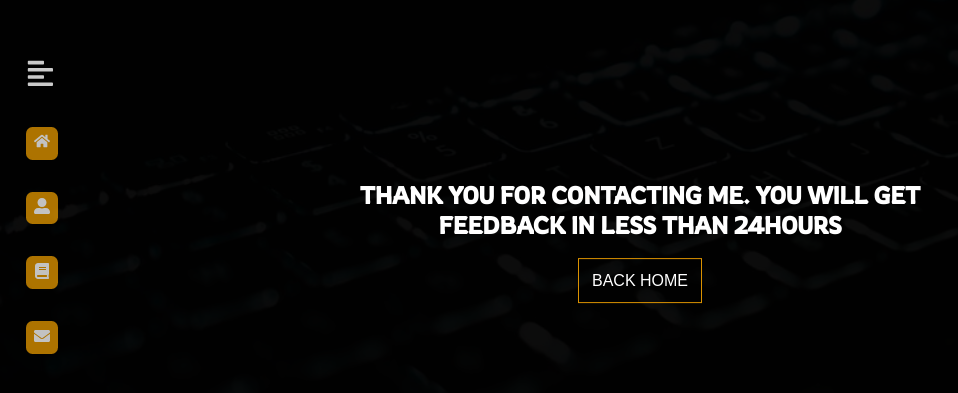
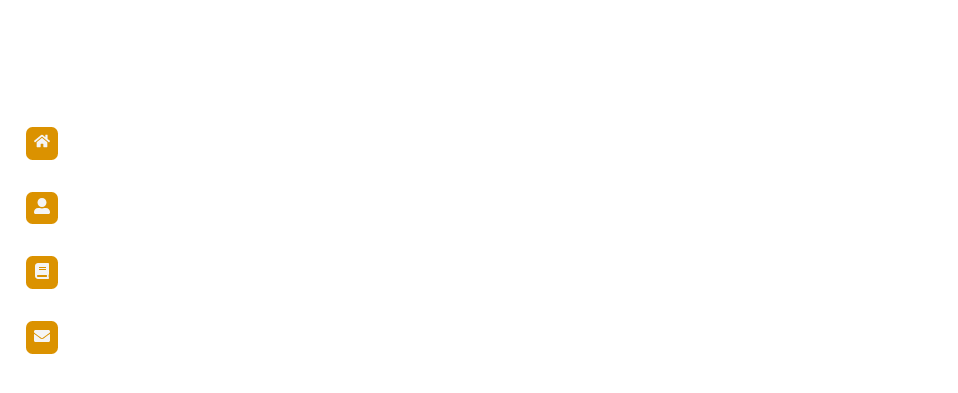
Before and after one commit to Khingz/port-web, a React (Create React App) app: page /page/success in a window 1280 px wide. Shown: the part 181-574 px from the top of the page, without its empty margins (0-958 px from the left). Built offline with nearby package versions, Linux system fonts and the light colour scheme; a web font is replaced by a local one.

Commit message:
netlify sucees page recreated into public folder

```diff
--- a/public/index.html
+++ b/public/index.html
@@ -16,7 +16,7 @@
     <title>Khingz - Welcome</title>
   </head>
   <body>
-    <form name="contact" netlify netlify-honeypot="bot-field" hidden>
+    <form name="contact" netlify netlify-honeypot="bot-field" action='/success/' hidden>
           <input type="text" name='name' className='fullname' placeholder='Enter full name' required/>
           <input type="email" name="email" className='email' placeholder='Enter your email' required />
           <textarea name="msg" className='message' cols="30" rows="5" placeholder='Please leave a message' required></textarea>
--- a/src/Pages/Contact.jsx
+++ b/src/Pages/Contact.jsx
@@ -13,7 +13,7 @@ const contact = () => {
       <li>
         <div className="timeline-content">
           <h4>Get in touch</h4>
-          <form action='/success' name="contact" method="POST" data-netlify="true" onSubmit='submit'>
+          <form action='/success/' name="contact" method="POST" data-netlify="true" onSubmit='submit'>
             <input type="hidden" name="form-name" value='contact' />
             <input type="text" name='name' className='fullname' placeholder='Enter full name' required/>
             <input type="email" name="email" className='email' placeholder='Enter your email' required />
--- a/src/Pages/Success.css
+++ /dev/null
@@ -1,32 +0,0 @@
-.success-container {
-    width: 100vw;
-    height: 100vh;
-    overflow: hidden;
-    position: relative;
-    background-color: rgba(0, 0, 0, 0.9);
-}
-
-.success-content {
-    position: absolute;
-    top: 50%;
-    left: 50%;
-    transform: translate(-50%, -50%);
-    text-align: center;
-}
-
-.success-content h4 {
-    font-size: 1.5rem;
-    font-family: 'Rowdies', cursive;
-}
-
-.success-content a {
-    color: white;
-    background-color: transparent;
-    border: 1px solid #db9200;
-    padding: 0.8rem;
-    transition: ease-in-out 0.5s;
-}
-
-.success-content a:hover {
-    background-color: #db9200;
-}
--- a/src/Pages/success.jsx
+++ /dev/null
@@ -1,16 +0,0 @@
-import { motion } from 'framer-motion'
-import { Link } from 'react-router-dom'
-import './Success.css'
-
-const Success = () => {
-  return (
-    <motion.div className='success-container'  initial={{scaleY: 0}} animate={{scaleY: 1}} exit={{scaleY: 0}} transition={{duration: 0.8}}>
-        <div className="success-content">
-            <h4>THANK YOU FOR CONTACTING ME. YOU WILL GET FEEDBACK IN LESS THAN 24HOURS</h4>
-            <Link to='/'>BACK HOME</Link>
-        </div>
-    </motion.div>
-  )
-}
-
-export default Success
--- a/src/component/AnimateRoute.js
+++ b/src/component/AnimateRoute.js
@@ -4,7 +4,6 @@ import About from '../Pages/About'
 import Contact from '../Pages/Contact'
 import Portfolio from '../Pages/Portfolio'
 import { Routes, Route, useLocation } from "react-router-dom"
-import Success from '../Pages/success'
 
 
 const AnimateRoute = () => {
@@ -16,7 +15,6 @@ const AnimateRoute = () => {
         <Route path='/about' element={<About />} />
         <Route path='/contact' element={<Contact />} />
         <Route path='/portfolio' element={<Portfolio />} />
-        <Route path='/page/success' element={<Success />} /> (//for netlify, added for motion framer)
     </Routes>
   )
 }
```
Also changed, not shown: public/success.html (added, +17 -0 lines).
